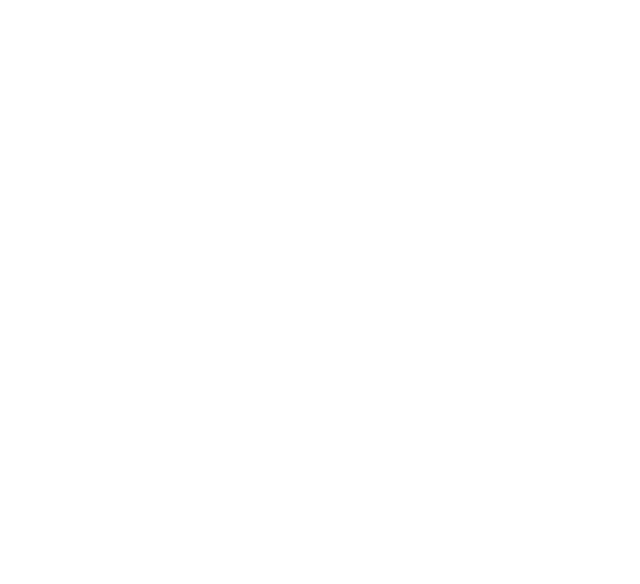
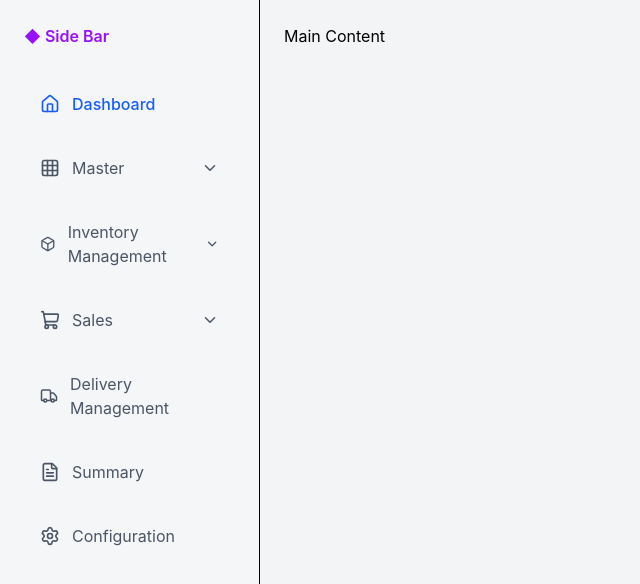
Before and after one commit to rajannautiyal41-web/Warehouse-Management-System, a React (Vite) app: page /dashboard in a window 1280 px wide. Before the commit this address had no page. Shown: the top 584 px of the page, without its empty margins (0-640 px from the left). Built offline with nearby package versions, Linux system fonts and the light colour scheme.

Commit message:
add dashboard

```diff
--- a/src/App.jsx
+++ b/src/App.jsx
@@ -1,6 +1,8 @@
 import { BrowserRouter, Routes, Route } from "react-router-dom";
 import LoginPage from "./pages/LoginPage/LoginPage";
 import SignUp from './pages/SignupPage/SignUp'
+import Dashboard from "./pages/Dashboard";
+import CollapseDashboard from './pages/CollapseDashboard'
 
 import "./App.css";
 
@@ -61,8 +63,10 @@
           path="/forgot-password"
           element={<ForgotPassword />}
         />
+        <Route path ='/CollapseDashboard' element={<CollapseDashboard/>}/>
+ <Route path="/dashboard" element={<Dashboard />} />
+      </Routes>
 
-      </Routes>
 
     </BrowserRouter>
   );
--- /dev/null
+++ b/src/components/CollapseSideBar.jsx
@@ -0,0 +1,47 @@
+import {
+  Home,
+  Grid,
+  Box,
+  ShoppingCart,
+  Truck,
+  Settings,
+} from "lucide-react";
+
+function Sidebar() {
+  return (
+    <div className="h-screen w-[90px] bg-[#F5F6F8] flex flex-col items-center py-6 border-r">
+
+      {/* ICONS */}
+      <div className="flex flex-col items-center gap-10 mt-10">
+
+        {/* Active Icon */}
+        <div className="text-blue-600">
+          <Home size={28} />
+        </div>
+
+        <div className="text-gray-500 hover:text-blue-600 cursor-pointer">
+          <Grid size={28} />
+        </div>
+
+        <div className="text-gray-500 hover:text-blue-600 cursor-pointer">
+          <Box size={28} />
+        </div>
+
+        <div className="text-gray-500 hover:text-blue-600 cursor-pointer">
+          <ShoppingCart size={28} />
+        </div>
+
+        <div className="text-gray-500 hover:text-blue-600 cursor-pointer">
+          <Truck size={28} />
+        </div>
+
+        <div className="text-gray-500 hover:text-blue-600 cursor-pointer mt-auto">
+          <Settings size={28} />
+        </div>
+
+      </div>
+    </div>
+  );
+}
+
+export default Sidebar;
--- /dev/null
+++ b/src/components/DropDownItem/DropDownItem.jsx
@@ -0,0 +1,33 @@
+import { ChevronDown } from "lucide-react";
+
+function DropdownItem({ icon, label, open, onClick }) {
+  return (
+    <div>
+      {/* Parent */}
+      <div
+        onClick={onClick}
+        className="flex items-center justify-between px-4 py-3 rounded-lg cursor-pointer text-gray-600 hover:text-blue-600 transition"
+      >
+        <div className="flex items-center gap-3">
+          {icon}
+          <span>{label}</span>
+        </div>
+
+        <ChevronDown
+          size={18}
+          className={`transition-transform ${open ? "rotate-180" : ""}`}
+        />
+      </div>
+
+      {/* Dropdown */}
+      {open && (
+        <div className="ml-10 mt-2 space-y-2 text-sm text-gray-500">
+          <div className="hover:text-blue-600 cursor-pointer">Option 1</div>
+          <div className="hover:text-blue-600 cursor-pointer">Option 2</div>
+        </div>
+      )}
+    </div>
+  );
+}
+
+export default DropdownItem;
--- /dev/null
+++ b/src/components/SideBarComponent/CollapseSideBarIcons.jsx
@@ -0,0 +1,22 @@
+import { useState } from "react";
+import SidebarIcons from "./SidebarIcons";
+import SidebarFull from "./SidebarFull";
+
+function Sidebar() {
+  const [collapsed, setCollapsed] = useState(true);
+
+  return (
+    <div className="flex">
+      {collapsed ? <SidebarIcons /> : <SidebarFull />}
+
+      <button
+        onClick={() => setCollapsed(!collapsed)}
+        className="absolute top-4 left-4 bg-white px-2 py-1 shadow"
+      >
+        Toggle
+      </button>
+    </div>
+  );
+}
+
+export default Sidebar;
--- /dev/null
+++ b/src/components/SideBarComponent/SidebarItem.jsx
@@ -0,0 +1,13 @@
+function SidebarItem({ icon, label, active }) {
+  return (
+    <div
+      className={`flex items-center gap-3 px-4 py-3 rounded-lg cursor-pointer transition
+        ${active ? "text-blue-600 font-medium" : "text-gray-600 hover:text-blue-600"}`}
+    >
+      {icon}
+      <span>{label}</span>
+    </div>
+  );
+}
+
+export default SidebarItem;
--- /dev/null
+++ b/src/components/Sidebar.jsx
@@ -0,0 +1,72 @@
+import { useState } from "react";
+import SidebarItem from "./SideBarComponent/SidebarItem";
+import DropdownItem from "./DropDownItem/DropDownItem";
+import {
+  Home,
+  Grid,
+  Box,
+  ShoppingCart,
+  Truck,
+  FileText,
+  Settings,
+  ChevronDown,
+} from "lucide-react";
+
+function Sidebar() {
+  const [openMenu, setOpenMenu] = useState(null);
+
+  const toggleMenu = (menu) => {
+    setOpenMenu(openMenu === menu ? null : menu);
+  };
+
+  return (
+    <div className="h-screen w-[260px] bg-[#F5F6F8] p-6 border-r">
+
+      {/* Title */}
+      <h2 className="text-purple-600 font-semibold mb-8">◆ Side Bar</h2>
+
+      {/* Menu */}
+      <div className="space-y-4">
+
+        {/* Dashboard */}
+        <SidebarItem icon={<Home size={20} />} label="Dashboard" active />
+
+        {/* Master */}
+        <DropdownItem
+          icon={<Grid size={20} />}
+          label="Master"
+          open={openMenu === "master"}
+          onClick={() => toggleMenu("master")}
+        />
+
+        {/* Inventory */}
+        <DropdownItem
+          icon={<Box size={20} />}
+          label="Inventory Management"
+          open={openMenu === "inventory"}
+          onClick={() => toggleMenu("inventory")}
+        />
+
+        {/* Sales */}
+        <DropdownItem
+          icon={<ShoppingCart size={20} />}
+          label="Sales"
+          open={openMenu === "sales"}
+          onClick={() => toggleMenu("sales")}
+        />
+
+        {/* Delivery */}
+        <SidebarItem icon={<Truck size={20} />} label="Delivery Management" />
+
+        {/* Summary */}
+        <SidebarItem icon={<FileText size={20} />} label="Summary" />
+
+        {/* Config */}
+        <SidebarItem icon={<Settings size={20} />} label="Configuration" />
+
+      </div>
+    </div>
+  );
+}
+
+export default Sidebar;
--- a/src/components/layouts/Navbar.jsx
+++ b/src/components/layouts/Navbar.jsx
@@ -1,5 +1,5 @@
 import { ChevronDown, Menu } from "lucide-react";
-import LoginPage from '../Pages/LoginPage/LoginPage'
+import LoginPage from '../../pages/LoginPage/LoginPage'
 function Navbar() {
   return (
     <nav className="w-full bg-[#043873]">
@@ -88,9 +88,7 @@
           <div className="flex items-center gap-3 md:gap-4">
 
             {/* LOGIN BUTTON */}
-            <button
-              className="
-                hidden
+           <Link to="/login" className="hidden
                 lg:block
                 bg-[#FFE492]
                 text-black
@@ -102,11 +100,10 @@
                 hover:bg-[#ffd86b]
                 transition-all
                 duration-300
-                cursor-pointer
-              "
-            >
-              Login
-            </button>
+                cursor-pointer">
+                        Log in
+                      </Link>
+
 
             {/* TRY BUTTON */}
             <button
--- /dev/null
+++ b/src/pages/CollapseDashboard.jsx
@@ -0,0 +1,12 @@
+import Sidebar from "../components/Sidebar";
+
+function Dashboard() {
+  return (
+    <div className="flex">
+      <Sidebar />
+      <div className="flex-1 bg-gray-100 p-6">Main Content</div>
+    </div>
+  );
+}
+
+export default Dashboard;
--- /dev/null
+++ b/src/pages/Dashboard.jsx
@@ -0,0 +1,19 @@
+import Sidebar from "../components/Sidebar";
+
+function Dashboard() {
+  return (
+    <div className="flex">
+
+      {/* ✅ Sidebar */}
+      <Sidebar />
+
+      {/* ✅ Main Content */}
+      <div className="flex-1 bg-gray-100 p-6">
+        Main Content
+      </div>
+
+    </div>
+  );
+}
+
+export default Dashboard;
--- /dev/null
+++ b/src/pages/SideBar/SideBarCollapse.jsx
@@ -0,0 +1,64 @@
+import { useState } from "react";
+
+function Sidebar() {
+  const [collapsed, setCollapsed] = useState(false);
+
+  return (
+    <div className={`h-screen bg-[#0B3C5D] text-white flex flex-col transition-all duration-300 ${collapsed ? "w-[80px]" : "w-[240px]"}`}>
+
+      {/* TOP SECTION */}
+      <div className="flex items-center justify-between p-4">
+        {!collapsed && <h1 className="text-lg font-semibold">WMS</h1>}
+
+        {/* Toggle Button */}
+        <button onClick={() => setCollapsed(!collapsed)}>
+          {/* SVG Toggle Icon */}
+          <svg width="20" height="20" fill="white" viewBox="0 0 24 24">
+            <path d="M4 6h16M4 12h16M4 18h16" />
+          </svg>
+        </button>
+      </div>
+
+      {/* MENU */}
+      <div className="flex-1 px-2 space-y-2">
+
+        {/* Dashboard */}
+        <SidebarItem collapsed={collapsed} label="Dashboard">
+          <svg width="20" height="20" fill="white" viewBox="0 0 24 24">
+            <path d="M3 13h8V3H3v10zm10 8h8v-6h-8v6zM3 21h8v-6H3v6zm10-8h8V3h-8v10z"/>
+          </svg>
+        </SidebarItem>
+
+        {/* Projects */}
+        <SidebarItem collapsed={collapsed} label="Projects">
+          <svg width="20" height="20" fill="white" viewBox="0 0 24 24">
+            <path d="M3 3h18v4H3V3zm0 6h12v12H3V9zm14 0h4v12h-4V9z"/>
+          </svg>
+        </SidebarItem>
+
+        {/* Analytics */}
+        <SidebarItem collapsed={collapsed} label="Analytics">
+          <svg width="20" height="20" fill="white" viewBox="0 0 24 24">
+            <path d="M5 9h4v12H5V9zm6-6h4v18h-4V3zm6 10h4v8h-4v-8z"/>
+          </svg>
+        </SidebarItem>
+
+        {/* Settings */}
+        <SidebarItem collapsed={collapsed} label="Settings">
+          <svg width="20" height="20" fill="white" viewBox="0 0 24 24">
+            <path d="M19.14 12.94a7.49 7.49 0 000-1.88l2.03-1.58-1.92-3.32-2.39.96a7.57 7.57 0 00-1.63-.95l-.36-2.54h-3.84l-.36 2.54c-.58.23-1.12.54-1.63.95l-2.39-.96-1.92 3.32 2.03 1.58a7.49 7.49 0 000 1.88l-2.03 1.58 1.92 3.32 2.39-.96c.5.41 1.05.73 1.63.95l.36 2.54h3.84l.36-2.54c.58-.23 1.12-.54 1.63-.95l2.39.96 1.92-3.32-2.03-1.58z"/>
+          </svg>
+        </SidebarItem>
+
+      </div>
+
+      {/* FOOTER */}
+      <div className="p-4 border-t border-white/20">
+        {!collapsed && <p className="text-sm">© WMS</p>}
+      </div>
+
+    </div>
+  );
+}
+
+export default Sidebar;
--- a/src/pages/SignupPage/SignUp.jsx
+++ b/src/pages/SignupPage/SignUp.jsx
@@ -1,5 +1,5 @@
 import { Link } from "react-router-dom";
-import LogoWMS from "../../../assets/LogoWMS.svg";
+import LogoWMS from "../../assets/LogoWMS.svg";
 
 function Signup() {
   return (
```
